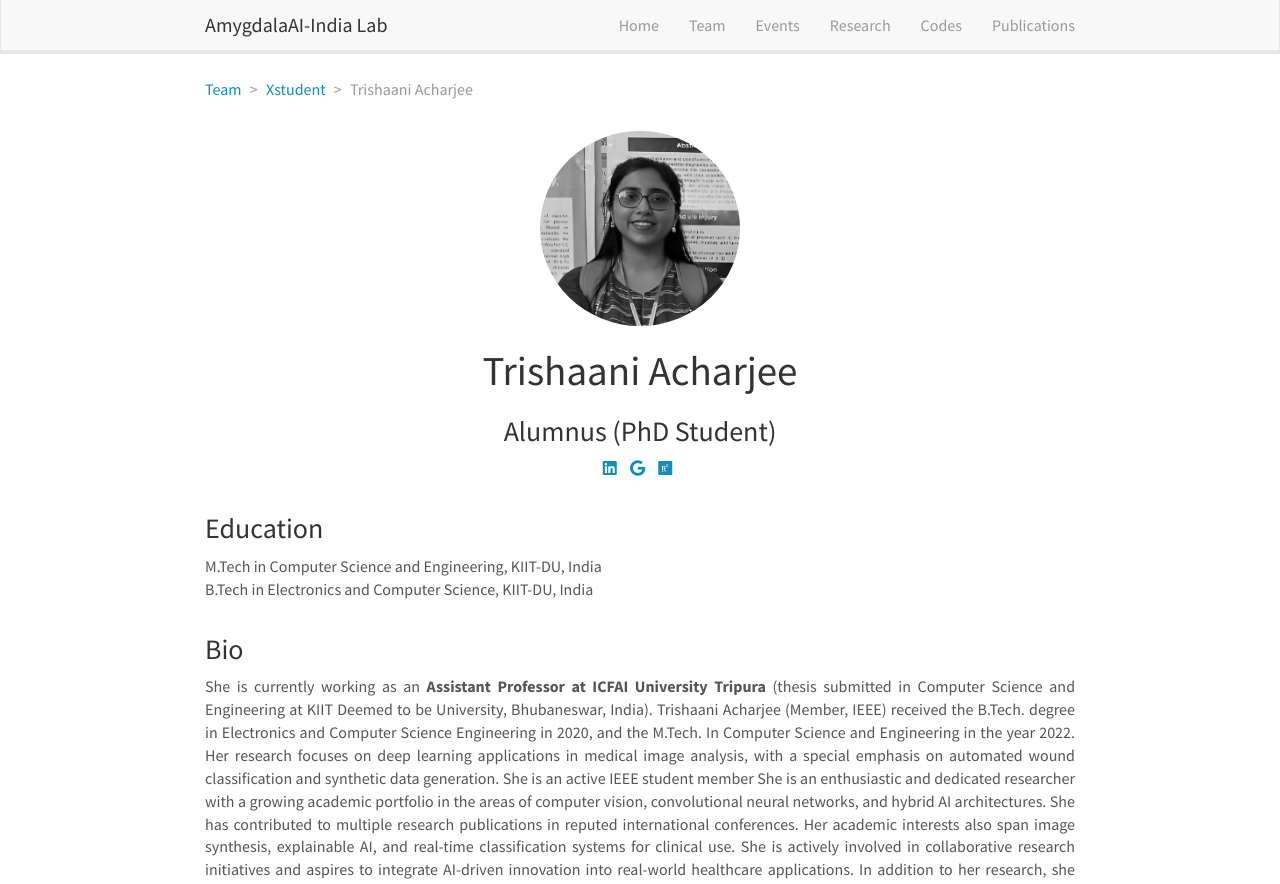
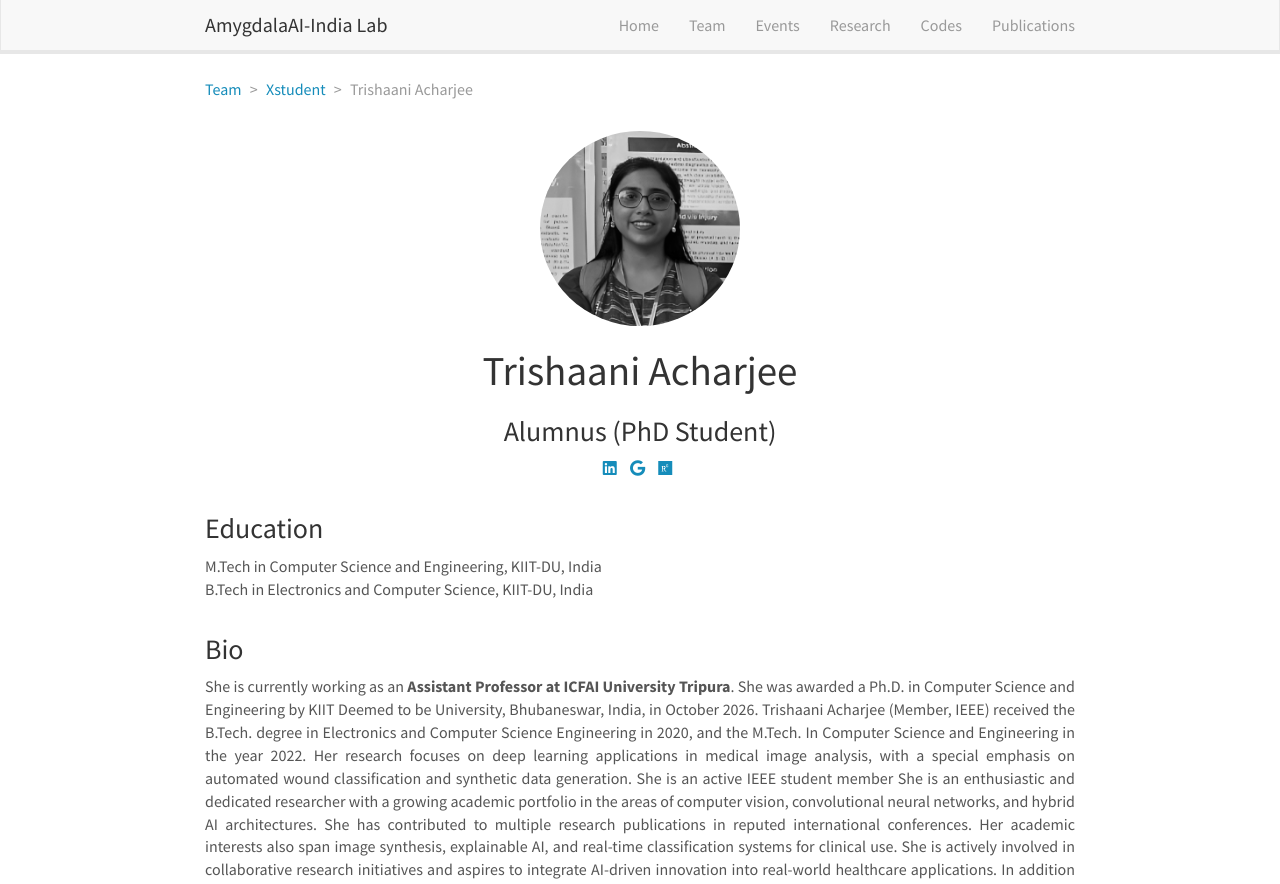
Before and after one commit to amygdalaaiindia/amygdalaaiindia.github.io, a Jekyll site: the page built from _pages/team/_posts/2016-05-10-researcher-phd.md, in a window 1280 px wide and 1218 px high. Shown: the top 884 px of the window. Built offline with Jekyll 4.4.1, drawn with Linux system fonts in a browser that asks for light colours; nearby versions of some CDN libraries; some of the changed text lies outside the part shown.

Commit message:
Update 2016-05-10-researcher-phd.md

```diff
--- a/_pages/team/_posts/2016-05-10-researcher-phd.md
+++ b/_pages/team/_posts/2016-05-10-researcher-phd.md
@@ -16,5 +16,5 @@ education:
  - B.Tech in Electronics and Computer Science, KIIT-DU, India
 ---
 
-She is currently working as an **Assistant Professor at ICFAI University Tripura** (thesis submitted in Computer Science and Engineering at KIIT Deemed to be University, Bhubaneswar, India). Trishaani Acharjee (Member, IEEE) received the B.Tech. degree in Electronics and Computer Science Engineering in 2020, and the M.Tech. In Computer Science and Engineering in the year 2022. Her research focuses on deep learning applications in medical image analysis, with a special emphasis on automated wound classification and synthetic data generation. She is an active IEEE student member She is an enthusiastic and dedicated researcher with a growing academic portfolio in the areas of computer vision, convolutional neural networks, and hybrid AI architectures.
+She is currently working as an **Assistant Professor at ICFAI University Tripura**. She was awarded a Ph.D. in Computer Science and Engineering by KIIT Deemed to be University, Bhubaneswar, India, in October 2026. Trishaani Acharjee (Member, IEEE) received the B.Tech. degree in Electronics and Computer Science Engineering in 2020, and the M.Tech. In Computer Science and Engineering in the year 2022. Her research focuses on deep learning applications in medical image analysis, with a special emphasis on automated wound classification and synthetic data generation. She is an active IEEE student member She is an enthusiastic and dedicated researcher with a growing academic portfolio in the areas of computer vision, convolutional neural networks, and hybrid AI architectures.
 She has contributed to multiple research publications in reputed international conferences. Her academic interests also span image synthesis, explainable AI, and real-time classification systems for clinical use. She is actively involved in collaborative research initiatives and aspires to integrate AI-driven innovation into real-world healthcare applications. In addition to her research, she enjoys academic writing, staying updated on emerging technologies, and mentoring junior scholars in AI/ML. She aims to pursue a career in academia, combining research excellence with impactful teaching.
```
